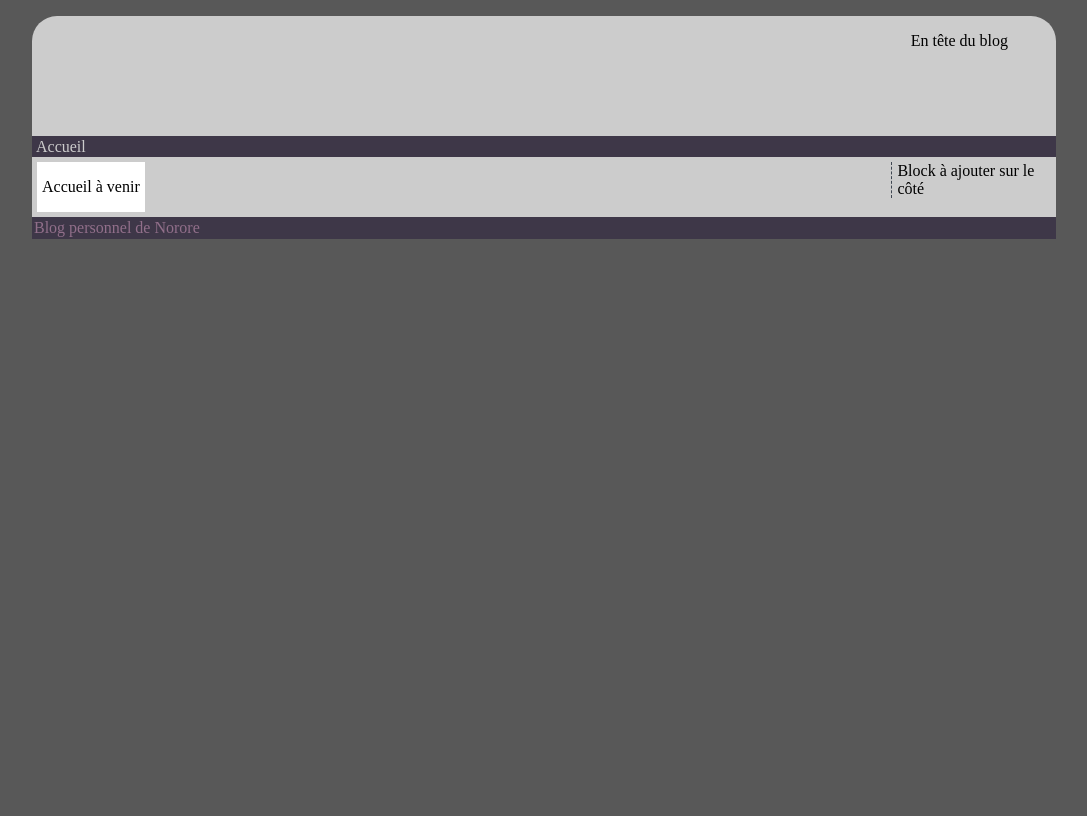
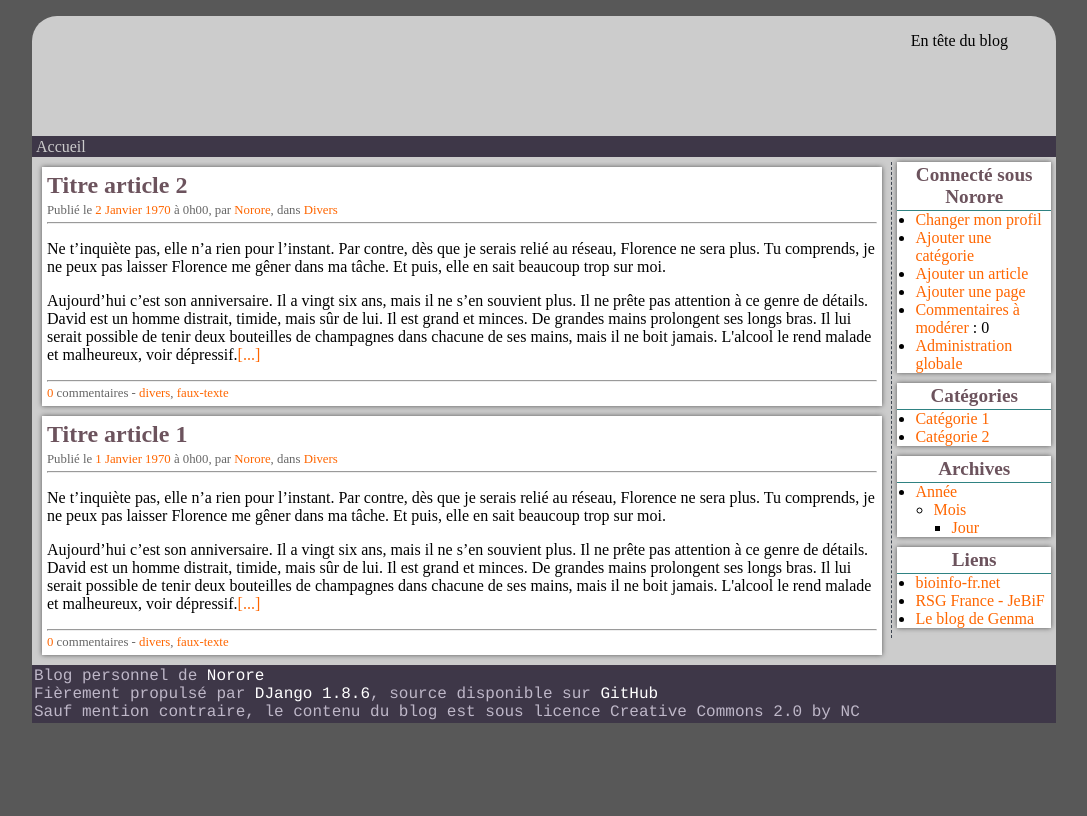
Before and after one commit to Norore/blog-django, a Python web app: template blog/templates/home.html in a window 1280 px wide. Shown: the whole page, without its empty margins (96-1183 px from the left). Run offline with Jinja, Linux system fonts and the light colour scheme; the template is opened without the code that fills it, so the values that code supplies are empty.

Commit message:
Increase CSS, first draft (static) and models

```diff
--- a/blog/Blog/admin.py
+++ b/blog/Blog/admin.py
@@ -1,5 +1,5 @@
 from django.contrib import admin
-from Blog.models import Author, Page, Categorie, Article, Comment
+from Blog.models import *
 
 # Register your models here.
 admin.site.register(Author)
@@ -7,3 +7,5 @@ admin.site.register(Categorie)
 admin.site.register(Article)
 admin.site.register(Comment)
 admin.site.register(Page)
+admin.site.register(Tags)
+admin.site.register(Link)
--- a/blog/static/css/stylesheet.css
+++ b/blog/static/css/stylesheet.css
@@ -59,9 +59,13 @@ section#main {
 section#content {
     float: left;
     padding: 0 5px;
-    background: white;
-    margin: 5px;
+    margin-left: 5px;
+    margin-top: 10px;
+    margin-bottom: 0;
+    width: 82%;
 }
+
+/* quickmenu part */
 aside#quickmenu {
     background: #ccc;
     border-left: 1px dashed #3e4651;
@@ -72,10 +76,62 @@ aside#quickmenu {
     padding: 0 5px;
 }
 
+aside#quickmenu section{
+    background: white;
+    box-shadow: 0 0 5px #585858;
+    margin: 0 auto;
+    margin-bottom: 10px;
+}
+aside#quickmenu section header{
+    border-bottom: 1px solid #2f8282;
+}
+aside#quickmenu section header h1{
+    font-size: 1.2em;
+    text-align: center;
+    color: #6c535d;
+    padding: 2px;
+    margin: 0 auto;
+}
+aside#quickmenu section ul{
+    margin: 0 auto;
+    padding: 0;
+    padding-left: 18px;
+}
+
+/* article part */
+article{
+    background: white;
+    padding: 5px;
+    margin-bottom: 10px;
+    box-shadow: 0 0 5px #585858;
+}
+article hr{
+    color: #2f8282;
+    margin-top: 4px;
+    margin-bottom: 4px;
+}
+article header h1{
+    font-size: 1.5em;
+    margin: 0 auto;
+    color: #6c535d;
+}
+article header p, article footer p{
+    color: #666666;
+    font-size: 0.8em;
+    margin: 0 auto;
+    margin-top: 4px;
+}
+
+/* link part */
+article a, aside#quickmenu a{
+    color: #ff6600;
+    text-decoration: none;
+}
+
 /* main footer part */
 footer#mainfooter {
     background: #3e3748;
-    color: #916F8A;
+    color: #beb7c8;
     width: 80%;
     margin: 0 auto;
     margin-left: 10%;
@@ -85,4 +141,9 @@ footer#mainfooter {
 footer#mainfooter p{
     padding: 2px;
     margin: 0 auto;
+    font-family: "Courier 10 Pitch", Courier;
 }
+footer#mainfooter a{
+    color: white;
+    text-decoration: none;
+}
--- a/blog/templates/base.html
+++ b/blog/templates/base.html
@@ -17,11 +17,60 @@
                 {% block content %}{% endblock %}
             </section>
             <aside id="quickmenu">
-                Block à ajouter sur le côté
+                <section>
+                    <header>
+                        <h1>Connecté sous Norore</h1>
+                    </header>
+                    <ul>
+                        <li><a href="#">Changer mon profil</a></li>
+                        <li><a href="#">Ajouter une catégorie</a></li>
+                        <li><a href="#">Ajouter un article</a></li>
+                        <li><a href="#">Ajouter une page</a></li>
+                        <li><a href="#">Commentaires à modérer</a> : 0</li>
+                        <li><a href="#">Administration globale</a></li>
+                    </ul>
+                </section>
+                <section>
+                    <header>
+                        <h1>Catégories</h1>
+                    </header>
+                    <ul>
+                        <li><a href="#">Catégorie 1</a></li>
+                        <li><a href="#">Catégorie 2</a></li>
+                    </ul>
+                </section>
+                <section>
+                    <header>
+                        <h1>Archives</h1>
+                    </header>
+                    <ul>
+                        <li><a href="#">Année</a>
+                            <ul>
+                                <li><a href="#">Mois</a>
+                                <ul>
+                                    <li><a href="#">Jour</a></li>
+                                </ul>
+                                </li>
+                            </ul>
+                        </li>
+                    </ul>
+                </section>
+                <section>
+                    <header>
+                        <h1>Liens</h1>
+                    </header>
+                    <ul>
+                        <li><a href="http://bioinfo-fr.net">bioinfo-fr.net</a></li>
+                        <li><a href="https://jebif.fr">RSG France - JeBiF</a></li>
+                        <li><a href="http://genma.free.fr">Le blog de Genma</a></li>
+                    </ul>
+                </section>
             </aside>
         </section>
         <footer id="mainfooter">
-            <p>Blog personnel de Norore</p>
+            <p>Blog personnel de <a href="http://www.norore.fr">Norore</a><br />
+            Fièrement propulsé par <a href="https://www.djangoproject.com/">DJango 1.8.6</a>, source disponible sur <a href="https://github.com/Norore/blog-django">GitHub</a><br />
+            Sauf mention contraire, le contenu du blog est sous licence Creative Commons 2.0 by NC</p>
         </footer>
     </body>
 </html>
--- a/blog/templates/home.html
+++ b/blog/templates/home.html
@@ -3,5 +3,37 @@
 {% block title %}Accueil{% endblock %}
 
 {% block content %}
-<p>Accueil à venir</p>
+
+<article>
+    <header>
+        <h1>Titre article 2</h1>
+        <p>Publié le <a href="#">2 Janvier 1970</a> à 0h00, par <a href="#">Norore</a>, dans <a href="#">Divers</a></p>
+        <hr />
+    </header>
+
+    <p>Ne t’inquiète pas, elle n’a rien pour l’instant. Par contre, dès que je serais relié au réseau, Florence ne sera plus. Tu comprends, je ne peux pas laisser Florence me gêner dans ma tâche. Et puis, elle en sait beaucoup trop sur moi.</p>
+    <p>Aujourd’hui c’est son anniversaire. Il a vingt six ans, mais il ne s’en souvient plus. Il ne prête pas attention à ce genre de détails. David est un homme distrait, timide, mais sûr de lui. Il est grand et minces. De grandes mains prolongent ses longs bras. Il lui serait possible de tenir deux bouteilles de champagnes dans chacune de ses mains, mais il ne boit jamais. L'alcool le rend malade et malheureux, voir dépressif.<a href="#">[...]</a></p>
+
+    <footer>
+        <hr />
+        <p><a href="#">0</a> commentaires - <a href="#">divers</a>, <a href="#">faux-texte</a></p>
+    </footer>
+</article>
+
+<article>
+    <header>
+        <h1>Titre article 1</h1>
+        <p>Publié le <a href="#">1 Janvier 1970</a> à 0h00, par <a href="#">Norore</a>, dans <a href="#">Divers</a></p>
+        <hr />
+    </header>
+
+    <p>Ne t’inquiète pas, elle n’a rien pour l’instant. Par contre, dès que je serais relié au réseau, Florence ne sera plus. Tu comprends, je ne peux pas laisser Florence me gêner dans ma tâche. Et puis, elle en sait beaucoup trop sur moi.</p>
+    <p>Aujourd’hui c’est son anniversaire. Il a vingt six ans, mais il ne s’en souvient plus. Il ne prête pas attention à ce genre de détails. David est un homme distrait, timide, mais sûr de lui. Il est grand et minces. De grandes mains prolongent ses longs bras. Il lui serait possible de tenir deux bouteilles de champagnes dans chacune de ses mains, mais il ne boit jamais. L'alcool le rend malade et malheureux, voir dépressif.<a href="#">[...]</a></p>
+
+    <footer>
+        <hr />
+        <p><a href="#">0</a> commentaires - <a href="#">divers</a>, <a href="#">faux-texte</a></p>
+    </footer>
+</article>
+
 {% endblock %}
```
Also changed, not shown: blog/Blog/models.py (+26 -1 lines).
